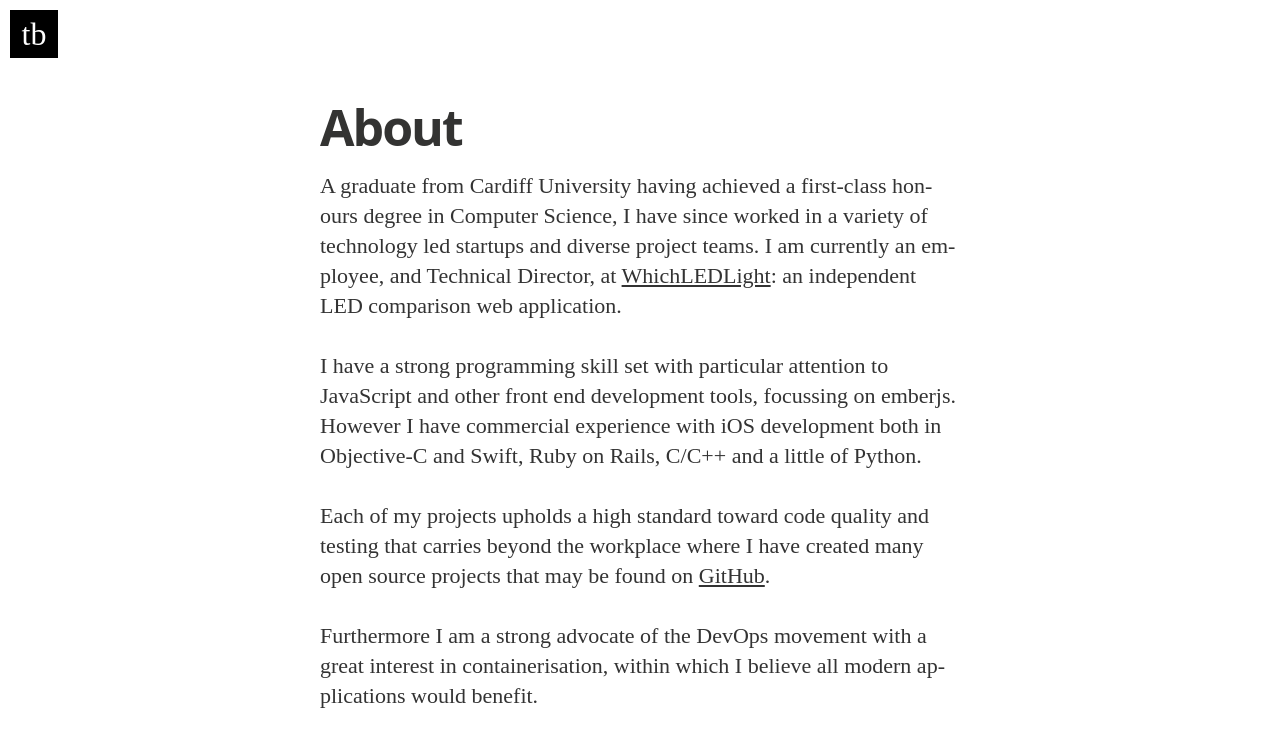
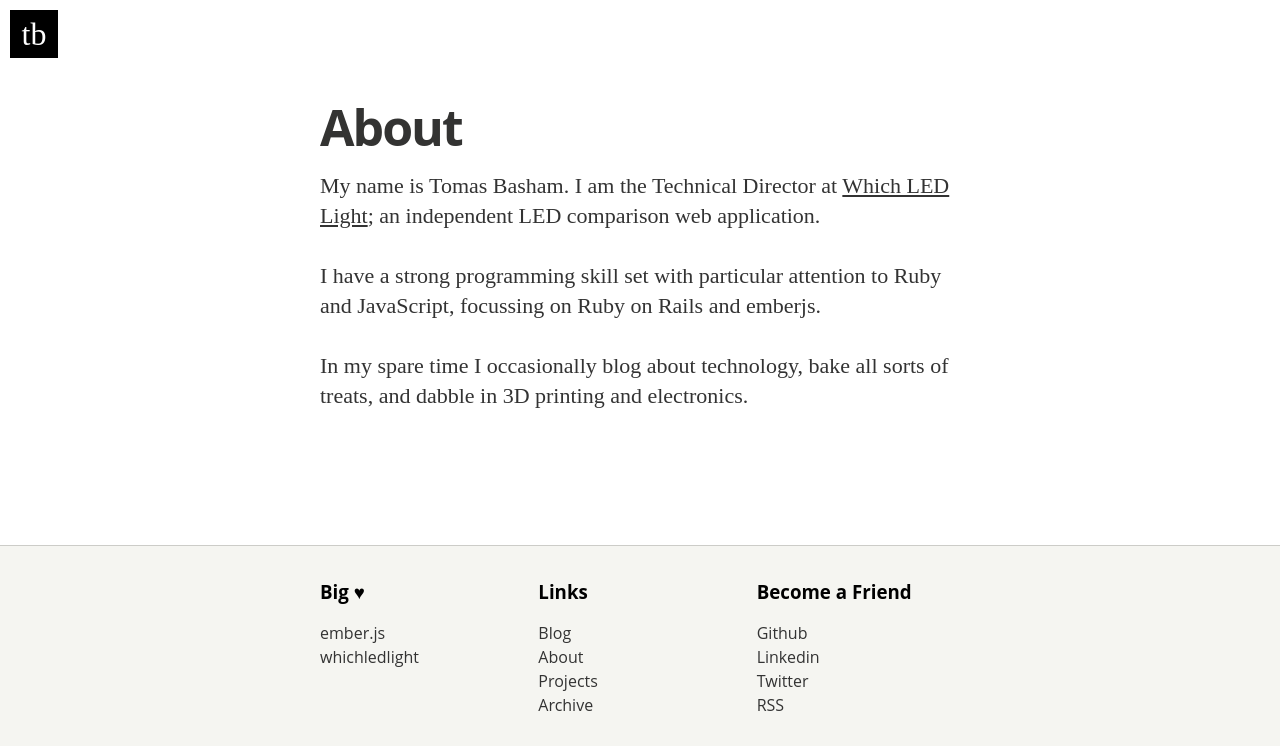
Before and after one commit to tomasbasham/tomasbasham.github.io, a Jekyll site: the page built from about.html, in a window 1280 px wide and 1400 px high. Shown: the top 746 px of the window. Built offline with Jekyll 4.4.1, drawn with Linux system fonts in a browser that asks for light colours; nearby versions of some CDN libraries; some web fonts are replaced; some of the changed text lies outside the part shown.

Commit message:
Update about to be more succinct

```diff
--- a/about.html
+++ b/about.html
@@ -14,17 +14,11 @@ sitemap:
       </div>
     </div>
     <section class="post-content">
-      <p>A graduate from Cardiff University having achieved a first-class honours degree in Computer Science, I have since worked in a variety of technology led startups and diverse project teams. I am currently an employee, and Technical Director, at <a href="https://www.whichledlight.com">WhichLEDLight</a>: an independent LED comparison web application.</p>
+      <p>My name is Tomas Basham. I am the Technical Director at <a href="https://www.whichledlight.com">Which LED Light</a>; an independent LED comparison web application.</p>
 
-      <p>I have a strong programming skill set with particular attention to JavaScript and other front end development tools, focussing on emberjs. However I have commercial experience with iOS development both in Objective-C and Swift, Ruby on Rails, C/C++ and a little of Python.</p>
+      <p>I have a strong programming skill set with particular attention to Ruby and JavaScript, focussing on Ruby on Rails and emberjs.</p>
 
-      <p>Each of my projects upholds a high standard toward code quality and testing that carries beyond the workplace where I have created many open source projects that may be found on <a href="https://github.com/tomasbasham?tab=repositories">GitHub</a>.</p>
-
-      <p>Furthermore I am a strong advocate of the DevOps movement with a great interest in containerisation, within which I believe all modern applications would benefit.</p>
-
-      <p>I am currently responsible for defining the technological strategy with our development team; assessing technical risk and mitigation planning whilst identifying weak software systems that need code improvement; establishing standards and procedures to track and measure project's progression; evaluating new technology and tools as opportunities for innovation and creating automated test process for system features.</p>
-
-      <p>Outside of the office I occasionally blog about technology or current affairs realting to technology, am a keen baker and like to dabble in 3D printing and electronics.</p>
+      <p>In my spare time I occasionally blog about technology, bake all sorts of treats, and dabble in 3D printing and electronics.</p>
     </section>
   </article>
 </main>
```
